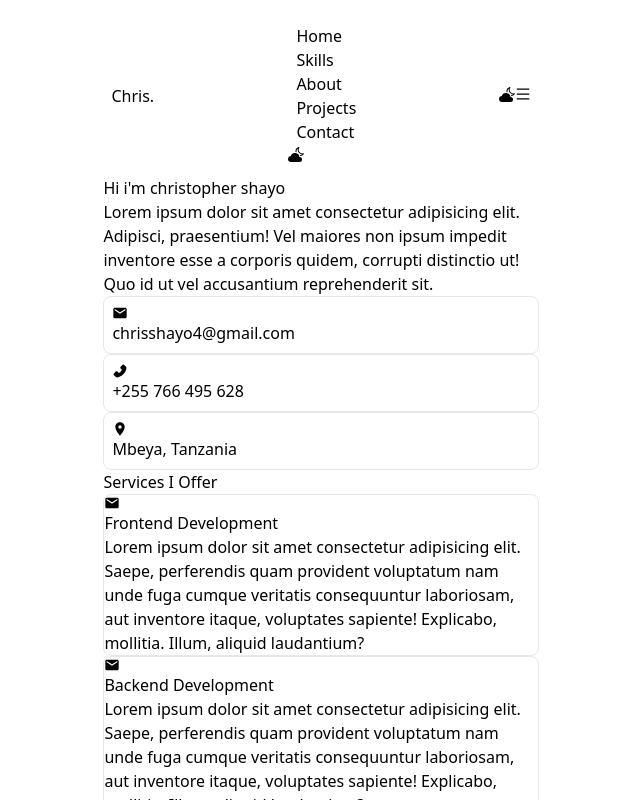
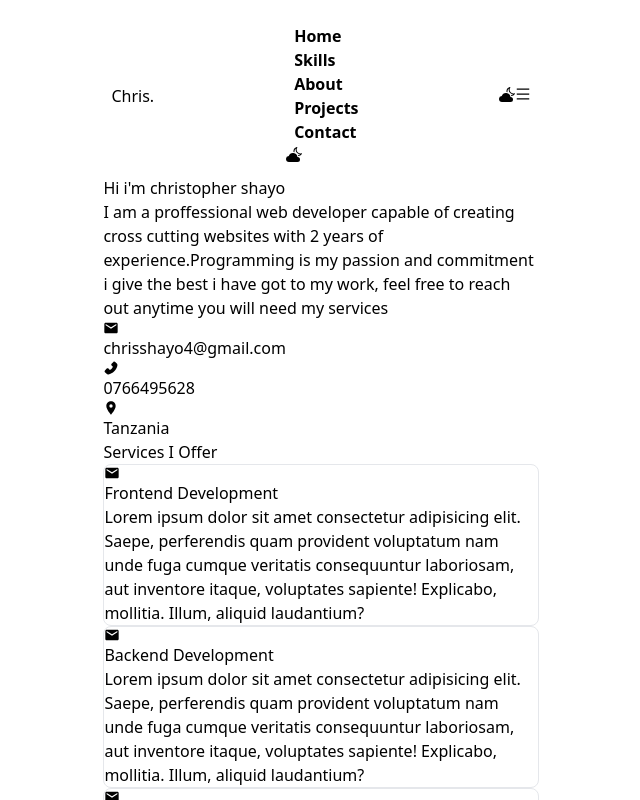
Before and after one commit to shayochris/Personalportfolio, a React (Vite) app: page /About in a window 1280 px wide. Shown: the top 800 px of the page, without its empty margins (319-959 px from the left). Built offline with nearby package versions, Linux system fonts and the light colour scheme.

Commit message:
testing  theme

```diff
--- a/src/components/About.jsx
+++ b/src/components/About.jsx
@@ -20,31 +20,29 @@ export default function About() {
             {/* <p className='p-2 text-xl text-blue-600'>About me</p> */}
             <div className="p-2 my-2">
 
-                <div className="my-2">
-                    <p className='pb-2 font-semibold text-lg'>Hi i'm christopher shayo</p>
-                    <p className='text-sm'>Lorem ipsum dolor sit amet consectetur adipisicing elit. Adipisci, praesentium! Vel maiores non ipsum impedit inventore esse a corporis quidem, corrupti distinctio ut! Quo id ut vel accusantium reprehenderit sit.</p>
-                </div>
-                <div className="mt-4 grid sm:grid-cols-3 gap-4 text-sm mb-2">
-                    <div className={`card flex  items-center p-4 ${ui}`}>
-                        <div className={`${ui} h-8 w-8 rounded-full flex justify-center items-center`}>
+                <div className="my-2 bg-[#fcddfc] p-2 rounded-lg">
+                    <p className='pb-2 font-semibold text-lg text-[#8F00FF]'>Hi i'm christopher shayo</p>
+                    <p className='text-sm text-black'>I am a proffessional web developer capable of creating cross cutting websites with 2 years of experience.Programming is my passion and commitment i give the best i have got to my work, feel free to reach out anytime you will need my services</p>
+                    <div className="mt-2 text-sm">
+                        <div className='flex  items-center text-black'>
+                            <div className='h-8 w-8 rounded-full flex justify-center items-center'>
                                 <MdEmail className='h-6 w-6'/>
                             </div>
                             <p className='ml-2'>chrisshayo4@gmail.com</p>
                         </div>
-                    <div className={`card flex  items-center p-4 ${ui}`}>
-                        <div className={`${ui} h-8 w-8 rounded-full flex justify-center items-center`}>
+                        <div className='flex  items-center text-black'>
+                            <div className='h-8 w-8 rounded-full flex justify-center items-center'>
                                 <AiFillPhone className='h-6 w-6'/>
                             </div>
-                        <p className='ml-2'>+255 766 495 628</p>
+                            <p className='ml-2'>0766495628</p>
                         </div>
-                    <div className={`card flex  items-center p-4 ${ui}`}>
-                        <div className={`${ui} h-8 w-8 rounded-full flex justify-center items-center`}>
+                        <div className='flex  items-center text-black'>
+                            <div className='h-8 w-8 rounded-full flex justify-center items-center'>
                                 <MdLocationOn className='h-6 w-6'/>
                             </div>
-                        <p className='ml-2'>Mbeya, Tanzania</p>
+                            <p className='ml-2'>Tanzania</p>
                         </div>
-
-
+                    </div>
                 </div>
 
                 <div className='mt-12'>
--- a/src/components/Home.jsx
+++ b/src/components/Home.jsx
@@ -19,16 +19,16 @@ export default function Home() {
 
             <div className="w-full sm:h-[300px] flex flex-col justify-center sm:items-start items-center mt-6 sm:mt-0">
               <p>Hello</p>
-              <p className="text-2xl">I am christopher shayo</p>
+              <p className="text-2xl text-[#8F00FF]">I am christopher shayo</p>
               <p>a web developer</p>
-              <button className="bg-blue-600 px-4 py-2 text-sm mt-2 text-white rounded-lg">Hire me</button>
+              <button className="bg-[#8F00FF] px-4 py-2 font-semibold mt-2 text-white rounded-lg">Hire me</button>
             </div>
           </div>
           <div className="flex relative top-32 justify-center ">
-            <Link to="/" className="mr-4"><AiFillGithub className={`h-8 w-8 ${theme}`}/></Link>
-            <Link to="/" className="mr-4"><AiFillLinkedin className={`h-8 w-8 ${theme}`}/></Link>
-            <Link to="/" className="mr-4"><AiFillFacebook className={`h-8 w-8 ${theme}`}/></Link>
-            <Link to="/" className=""><AiFillInstagram className={`h-8 w-8 ${theme}`}/></Link>
+            <Link to="/" className="mr-4"><AiFillGithub className={`h-12 w-12 ${theme}`}/></Link>
+            <Link to="/" className="mr-4"><AiFillLinkedin className={`h-12 w-12 ${theme}`}/></Link>
+            <Link to="/" className="mr-4"><AiFillFacebook className={`h-12 w-12 ${theme}`}/></Link>
+            <Link to="/" className=""><AiFillInstagram className={`h-12 w-12 ${theme}`}/></Link>
           </div>
         </div>
     </div>
--- a/src/index.css
+++ b/src/index.css
@@ -5,7 +5,7 @@
   @apply w-full flex  justify-between items-center p-2 z-20;
 }
 .navlink{
-  @apply  px-2 hover:text-blue-500
+  @apply  px-2 hover:text-[#8F00FF] font-semibold
 }
 .container{
   @apply w-full sm:w-[80%] lg:w-[60%] mx-auto p-2
```
Lines whose indentation alone changed are shown as unchanged.
